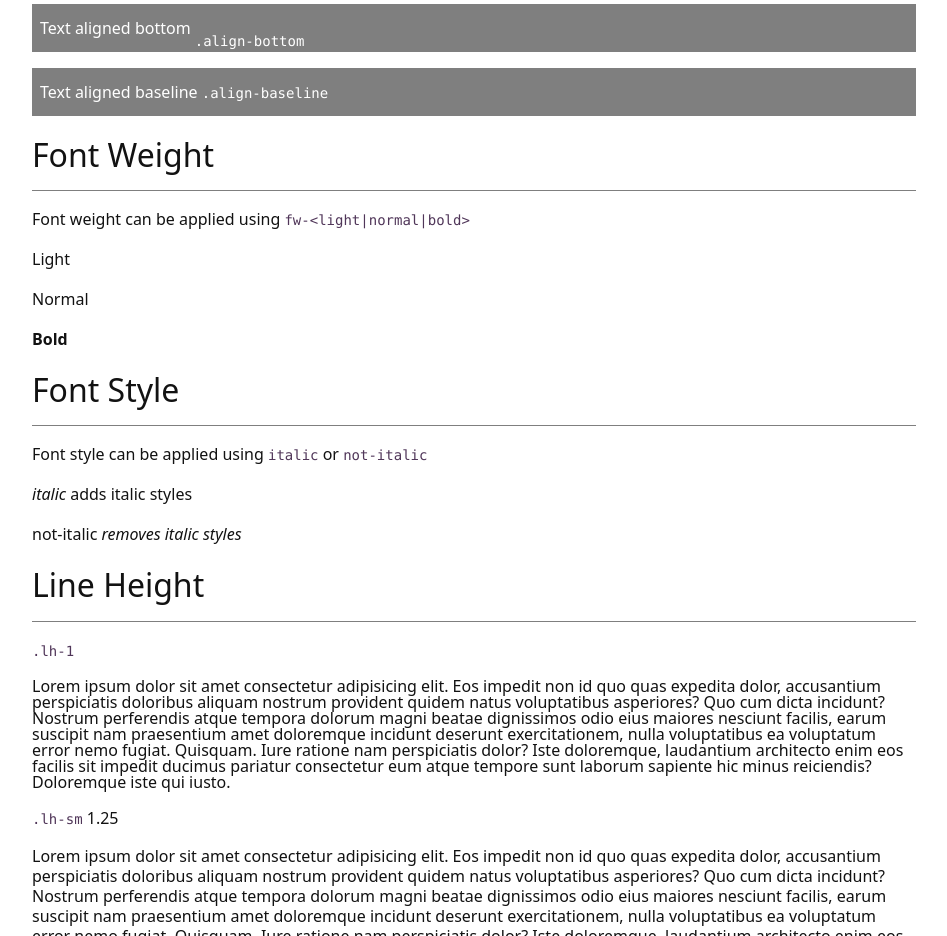
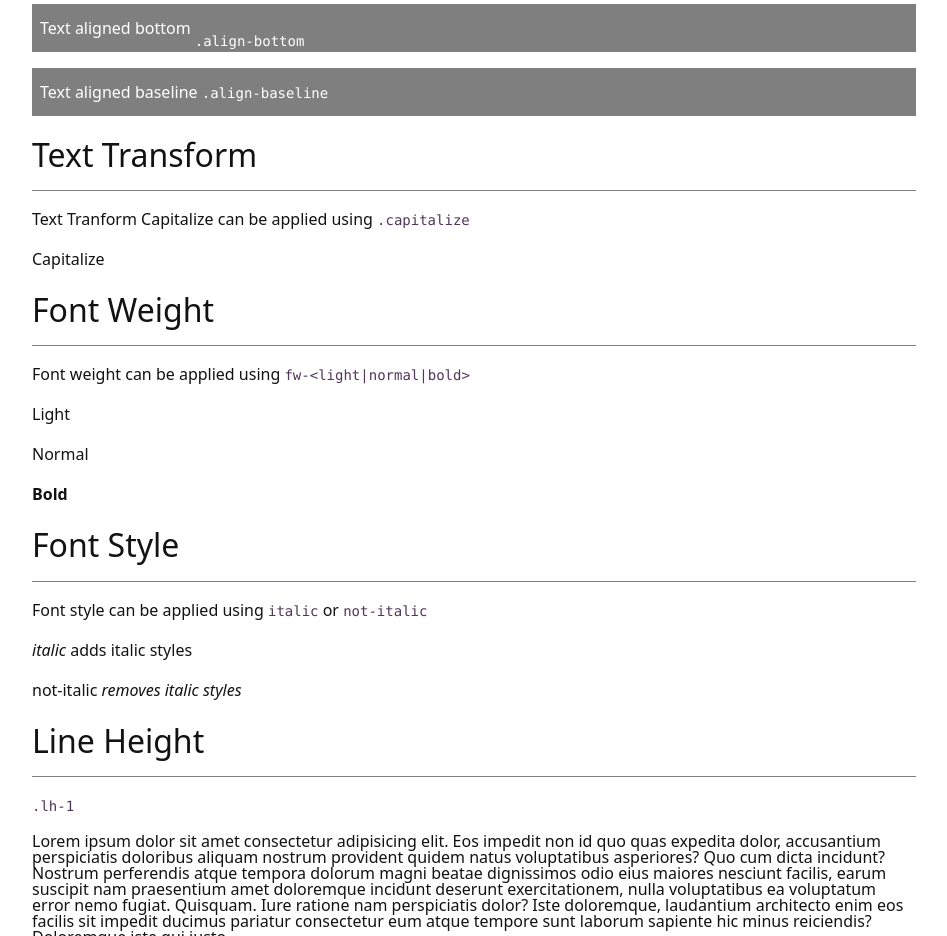
Before and after one commit to FindawayWorld/Solon, a React (Create React App) app: page /content in a window 1280 px wide. Shown: the part 2460-3396 px from the top of the page, without its empty margins (316-1263 px from the left). Built offline with nearby package versions, Linux system fonts and the light colour scheme.

Commit message:
addign text transform example

```diff
--- a/src/pages/Content.jsx
+++ b/src/pages/Content.jsx
@@ -240,7 +240,15 @@ $font-family-monospace:
                     </p>
                 ))}
             </section>
+            <section id="text-tranform" className="mb-5">
+                <h2>Text Transform</h2>
+                <hr />
+                <p>
+                    Text Tranform Capitalize can be applied using <code>{`.capitalize`}</code>
+                </p>
 
+                <p className="capitalize">capitalize</p>
+            </section>
             <section id="text-weight" className="mb-5">
                 <h2>Font Weight</h2>
                 <hr />
```
